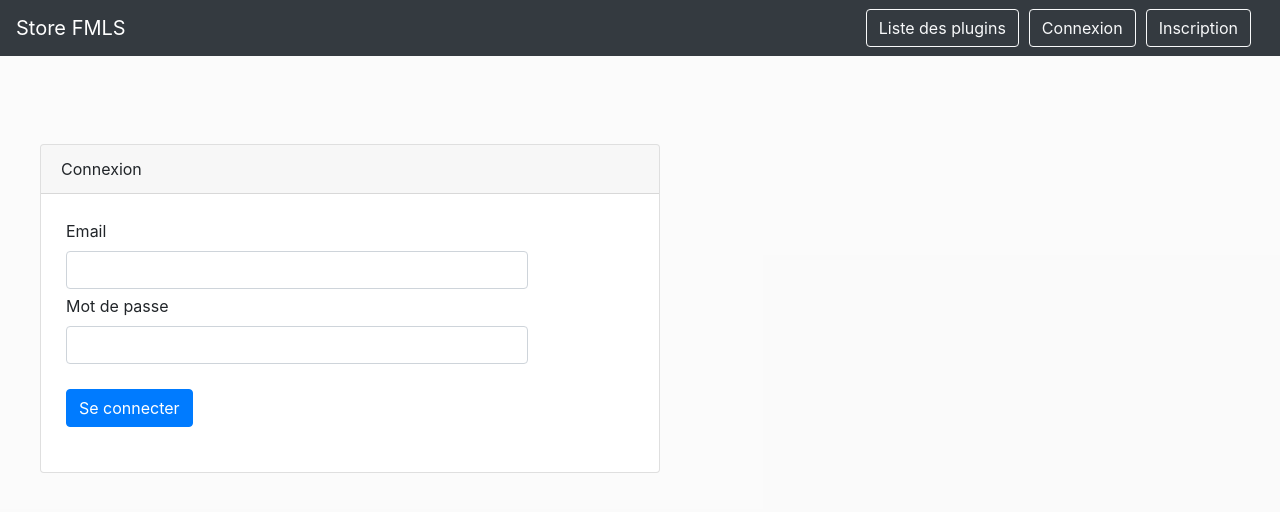
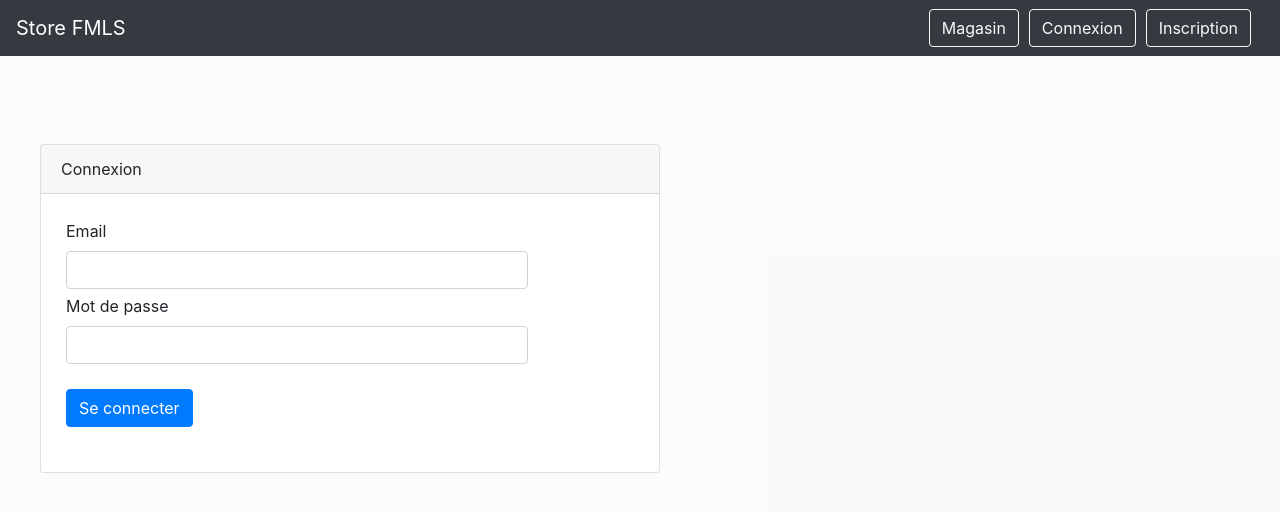
Before and after one commit to NathanStrobbe/programmable-web, a React (Create React App) app in the folder front-flms/: page /login in a window 1280 px wide. Shown: the top 512 px of the page. Built offline with nearby package versions, Linux system fonts and the light colour scheme; the HTML template or start-up script is replaced by a standard one.

Commit message:
#19 redirection en fonction du login

```diff
--- a/front-flms/src/App.js
+++ b/front-flms/src/App.js
@@ -9,6 +9,7 @@ import { Route, BrowserRouter, Redirect } from 'react-router-dom';
 import { Switch } from 'react-router-dom';
 import PublishPlugin from './components/PublishPlugin';
 import PluginDetails from './components/PluginDetails';
+import Shop from './components/Shop';
 
 const App = () => {
     return (
@@ -17,13 +18,14 @@ const App = () => {
                 <Header />
                 <Switch>
                     <Route exact path="/" >
-                        <Redirect to="/pluginsList"/>
+                        <Redirect to="/login"/>
                     </Route>
                     <Route path="/login" component={Login} />
                     <Route path="/register" component={Register} />
                     <Route path="/pluginsList" component={PluginsList} />
                     <Route path="/publishPlugin" component={PublishPlugin} />
                     <Route path="/pluginDetails/:pluginId" component={PluginDetails} />
+                    <Route path="/shop" component={Shop} />
                     <Redirect from='*' to='/' />
                 </Switch>
             </BrowserRouter>
--- a/front-flms/src/components/Header.js
+++ b/front-flms/src/components/Header.js
@@ -17,18 +17,22 @@ const Header = () => {
 
     return (
         <Navbar className="mb-5 justify-content-between" bg="dark" variant="dark">
-            <Navbar.Brand><NavLink to="/" className="title">Store FMLS</NavLink></Navbar.Brand>
+            {loggedIn ?
+              <Navbar.Brand><NavLink to="/pluginsList" className="title">Store FMLS</NavLink></Navbar.Brand>
+            :
+              <Navbar.Brand><NavLink to="/" className="title">Store FMLS</NavLink></Navbar.Brand>
+            }
             <Navbar.Toggle aria-controls="basic-navbar-nav" />
             <Nav pullright="true">
                 {loggedIn ?
                     <NavItem className="mr-sm-2">
                         <NavLink to="/pluginsList"><Button variant="outline-light">Liste des plugins</Button></NavLink>
                         <NavLink to="/publishPlugin"><Button variant="outline-light">Publier un plugin</Button></NavLink>
-                        <Button onClick={handleSignOut} variant="outline-light">Déconnexion</Button>
+                        <NavLink to="/shop"><Button onClick={handleSignOut} variant="outline-light">Déconnexion</Button></NavLink>
                     </NavItem>
                     :
                     <NavItem className="mr-sm-2">
-                        <NavLink to="/pluginsList"><Button variant="outline-light">Liste des plugins</Button></NavLink>
+                        <NavLink to="/shop"><Button variant="outline-light">Magasin</Button></NavLink>
                         <NavLink to="/login"><Button variant="outline-light">Connexion</Button></NavLink>
                         <NavLink to="/register"><Button variant="outline-light">Inscription</Button></NavLink>
                     </NavItem>
--- /dev/null
+++ b/front-flms/src/components/Shop.js
@@ -0,0 +1,12 @@
+import React, { useState } from 'react';
+import { Redirect } from 'react-router-dom';
+import { Card, Form, Button, Alert } from 'react-bootstrap';
+
+const Shop = () => {
+
+  return (
+        <div className="shop content">Yolo</div>
+    );
+};
+
+export default Shop;
```
